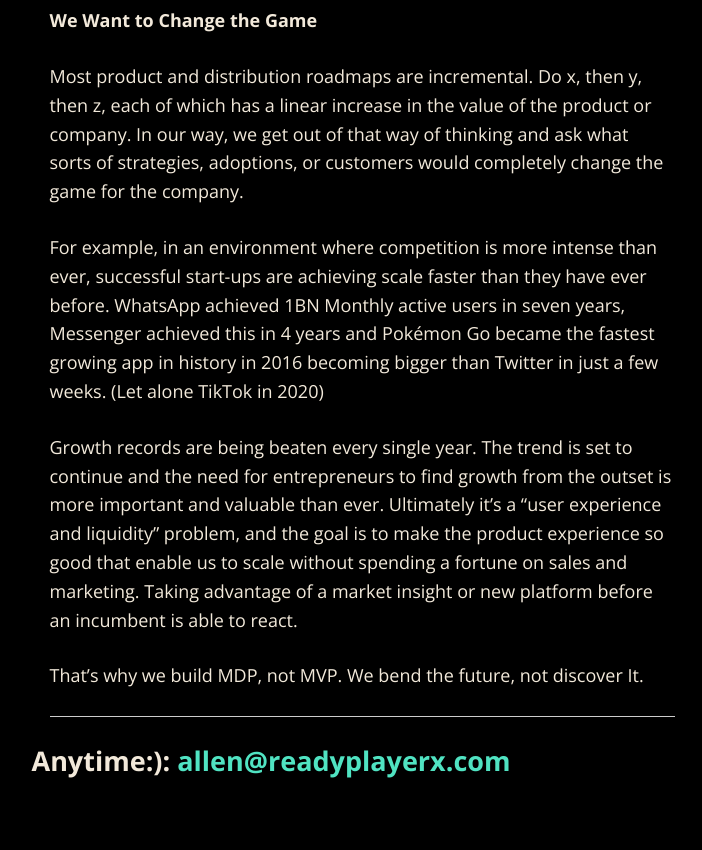
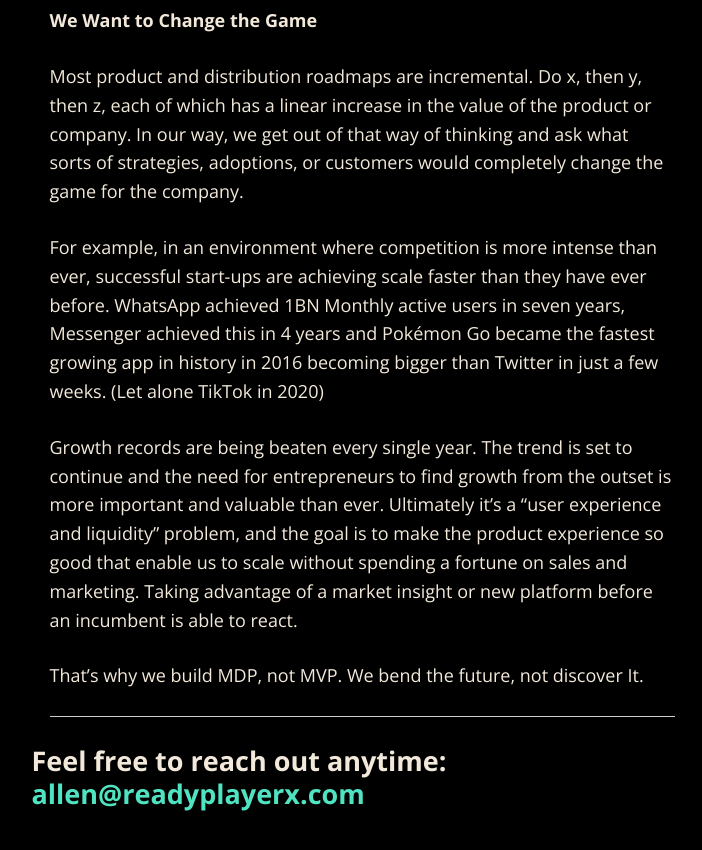
Before and after one commit to tarsmachine/tarsmachine.github.io, a Jekyll site: the page built from index.md, in a window 1280 px wide and 900 px high, scrolled down 2024 px. Shown: the top 850 px of the window, without its empty margins (278-980 px from the left). Built offline with Jekyll 4.4.1, drawn with Linux system fonts in a browser that asks for light colours; nearby versions of some CDN libraries.

Commit message:
Update index.md

```diff
--- a/index.md
+++ b/index.md
@@ -54,4 +54,4 @@ That’s why we build MDP, not MVP. We bend the future, not discover It.
 
 ---
 
-##### Anytime:): [allen@readyplayerx.com](mailto:allen@readyplayerx.com)
+##### Feel free to reach out anytime: [allen@readyplayerx.com](mailto:allen@readyplayerx.com)
```
